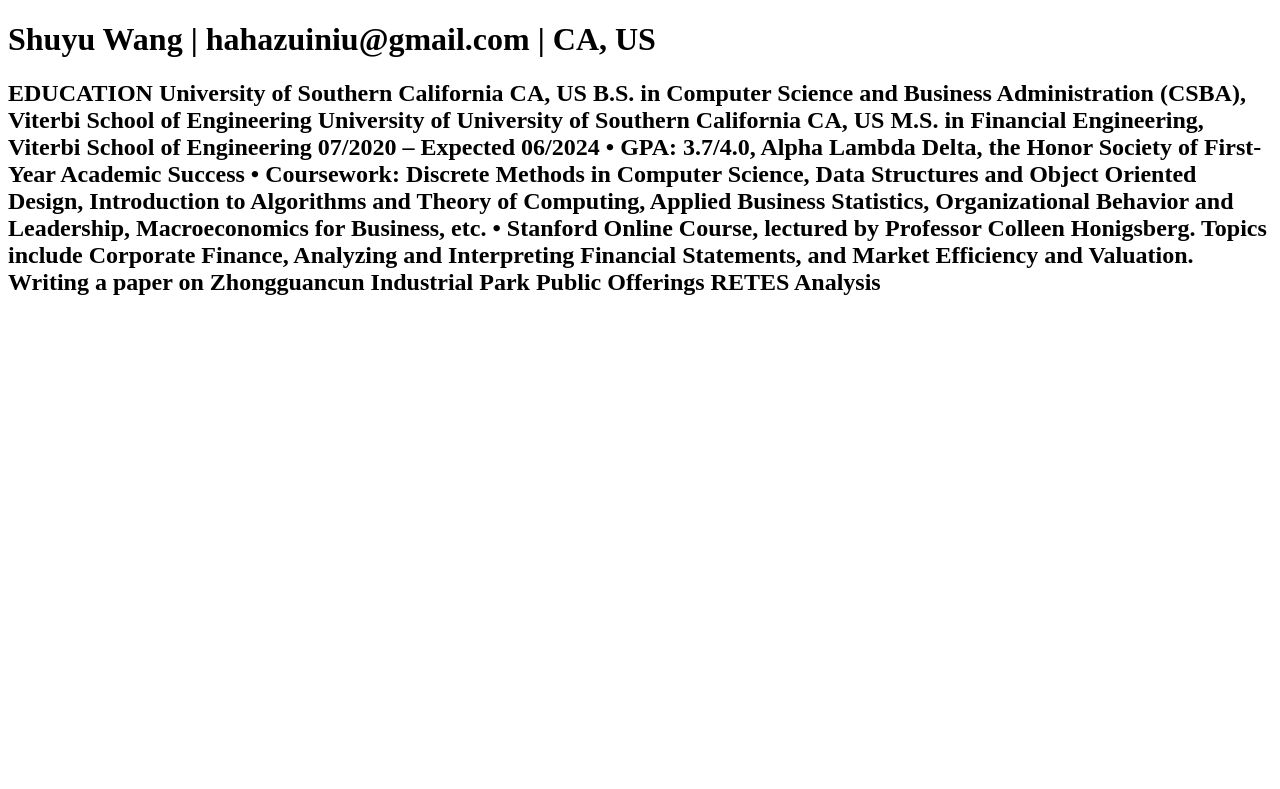
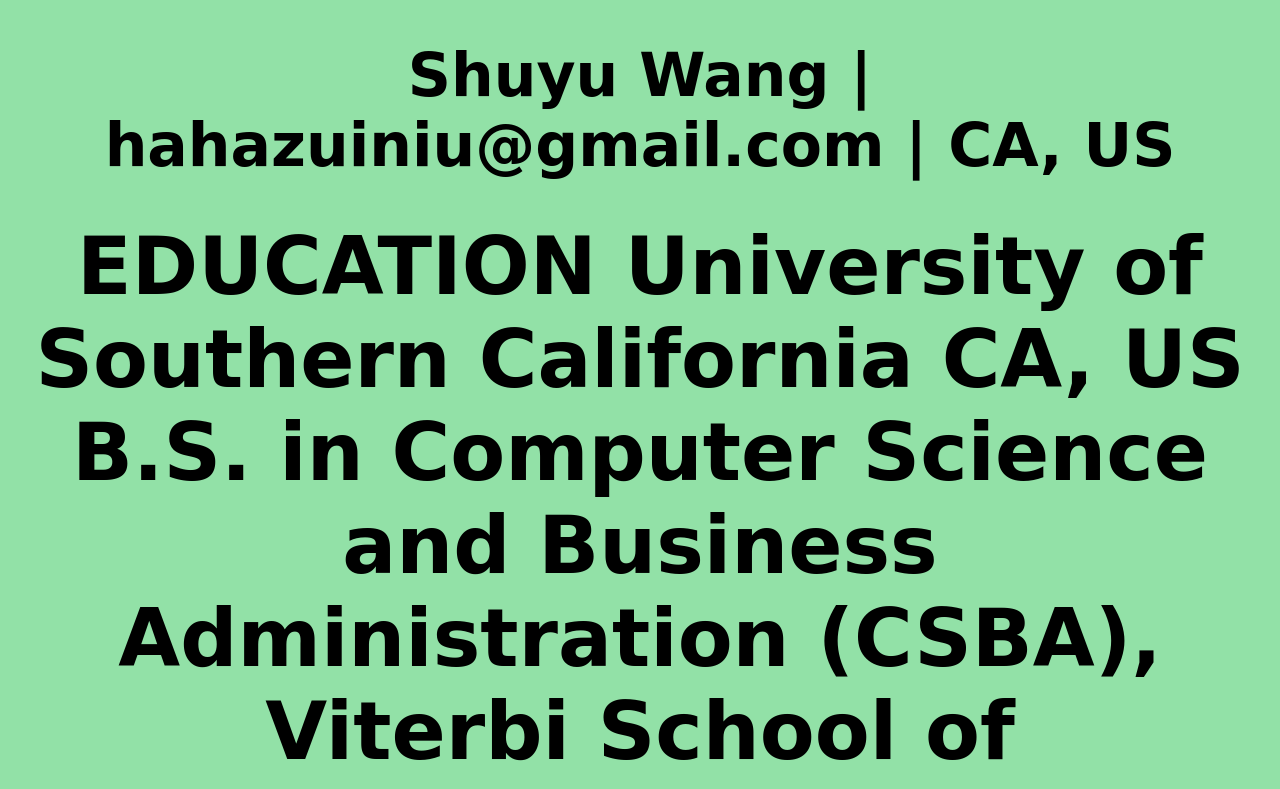
Before and after one commit to shuyuwang123/shuyuwang123.github.io, a plain HTML site: page index.html in a window 1280 px wide. Shown: the top 789 px of the page. Drawn offline with Linux system fonts and the light colour scheme.

Commit message:
Update index.html

```diff
--- a/index.html
+++ b/index.html
@@ -16,11 +16,33 @@ University of Southern California
 B.S. in Computer Science and Business Administration (CSBA), Viterbi School of Engineering University of University of Southern California                                                                  CA, US
 M.S. in Financial Engineering, Viterbi School of Engineering
 07/2020 – Expected 06/2024
+		</h2>
+	<h3>
 •	GPA: 3.7/4.0, Alpha Lambda Delta, the Honor Society of First-Year Academic Success
 •	Coursework: Discrete Methods in Computer Science, Data Structures and Object Oriented Design, Introduction to Algorithms and Theory of Computing, Applied Business Statistics, Organizational Behavior and Leadership, Macroeconomics for Business, etc.
 •	Stanford Online Course, lectured by Professor Colleen Honigsberg. Topics include Corporate Finance, Analyzing and Interpreting Financial Statements, and Market Efficiency and Valuation. Writing a paper on Zhongguancun Industrial Park Public Offerings RETES Analysis
+		</h3>
 
-		</h2>
+	    <style>
+        body {
+            font-family: Arial, Helvetica, sans-serif;
+            background-color: #92e1a7;
+            text-align: center;
+            font-family: 'Indie Flower', cursive;
+            font-size: 30px;
+        }
+
+        h2{
+            margin: 0px;
+            font-size: 80px;
+        }
+        h3{
+            margin: 0px;
+            font-size: 50px;
+        }
+
+
+
 
 </body>
 </html>
```
